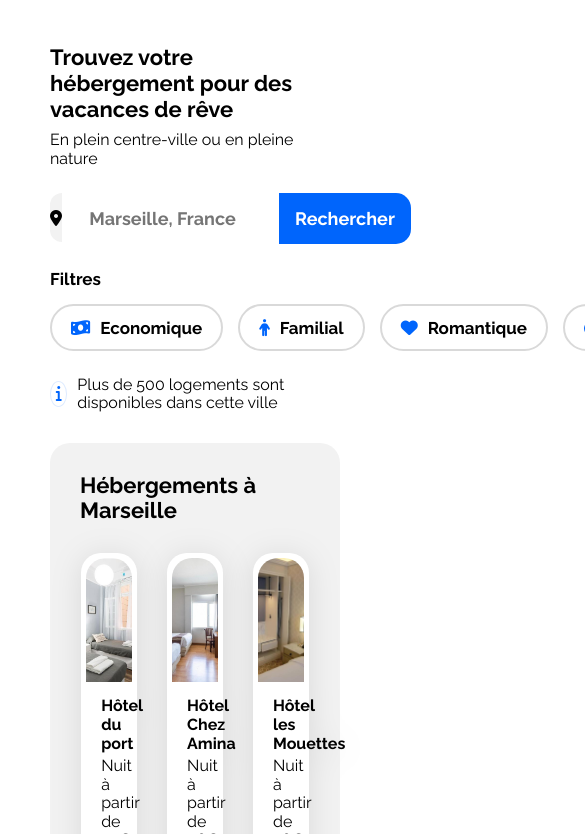
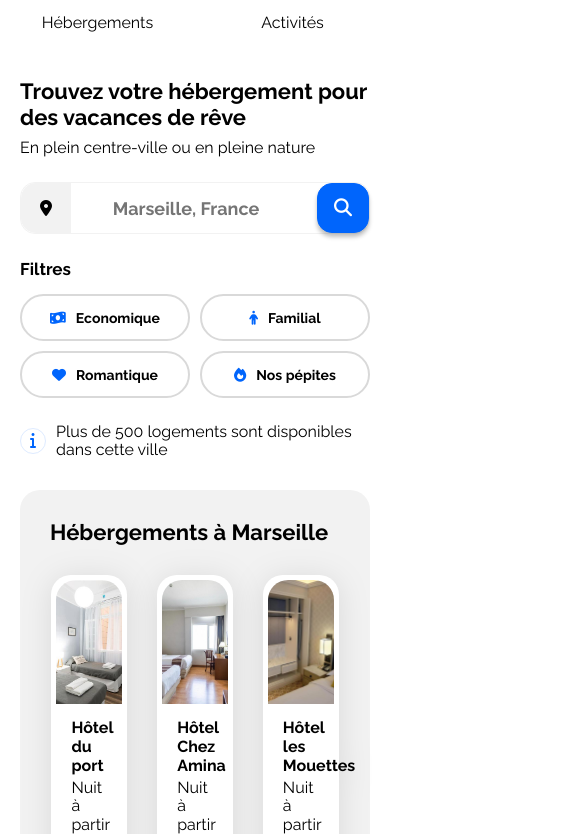
Before and after one commit to pierregourinat/Booki, a plain HTML site: page index.html in a window 390 px wide. Shown: the part 65-899 px from the top of the page, 585 px wide, since content can reach past the window. Drawn offline with Linux system fonts and the light colour scheme.

Commit message:
Responsive section Recherche

```diff
--- a/css/style.css
+++ b/css/style.css
@@ -118,16 +118,21 @@ h1 {
   justify-content: center;
   background-color: var(--main-bg-color);
   border-radius: 15px 0 0 15px;
-  width: 50px;
-  height: 49px;
 }
 
 .locationicon .fa-solid {
+  display: flex;
+  align-items: center;
+  justify-content: center;
   color: black;
+  width: 50px;
+  height: 49px;
+  align-self: center;
+  flex-shrink: 0;
 }
 
 #city-search {
-  border: transparent;
+  border: 1px solid var(--Grey, #f2f2f2);
   text-align: center;
   color: var(--Black, #000);
   text-align: center;
@@ -194,6 +199,10 @@ h1 {
   background-color: var(--filter-bg-color);
 }
 
+.button-search i {
+  display: none;
+}
+
 .info {
   display: flex;
   align-items: center;
@@ -203,6 +212,7 @@ h1 {
 
 .info p {
   margin: 0;
+  flex: 1 0 0;
 }
 
 .infoicon {
@@ -496,5 +506,74 @@ h3 {
 
 /* Small devices (phones, less than 768px) */
 @media (max-width: 767.98px) {
-  /* ... */
+  header {
+    flex-direction: column;
+  }
+
+  nav {
+    display: flex;
+    width: 100%;
+    gap: 0;
+  }
+
+  nav a {
+    display: block;
+    padding-bottom: 13px;
+    padding-top: 0;
+    border-bottom: 2px solid transparent;
+    border-top: 0;
+    height: 19px;
+    text-align: center;
+    width: 100%;
+  }
+
+  nav a:hover {
+    color: var(--main-color);
+    border-bottom: 2px var(--main-color) solid;
+    border-top: 0;
+  }
+
+  main {
+    padding: 0 20px;
+  }
+
+  .search {
+    border: 1px solid var(--Grey, #f2f2f2);
+    border-radius: 15px;
+  }
+
+  #city-search {
+    flex: 1;
+    border: transparent;
+  }
+
+  .button-search {
+    border-radius: 15px;
+    border: 1px solid var(--Blue, #0065fc);
+    background: var(--Blue, #0065fc);
+    box-shadow: 0px 4px 4px 0px rgba(0, 0, 0, 0.25);
+  }
+
+  .rechercher {
+    display: none;
+  }
+
+  .button-search i {
+    display: block;
+    color: white;
+  }
+
+  .filters ul {
+    display: flex;
+    flex-wrap: wrap;
+    align-self: stretch;
+    gap: 10px;
+    padding-left: 0;
+    margin: 0;
+  }
+
+  .filters li {
+    font-size: 14px;
+    flex: 25%;
+  }
 }
--- a/index.html
+++ b/index.html
@@ -55,7 +55,10 @@
               name="q"
               placeholder="Marseille, France"
             />
-            <button class="button-search" href="#">Rechercher</button>
+            <button class="button-search" href="#">
+              <span class="rechercher">Rechercher</span>
+              <i class="fa-solid fa-magnifying-glass"></i>
+            </button>
           </div>
           <div class="filters">
             <p>Filtres</p>
```
